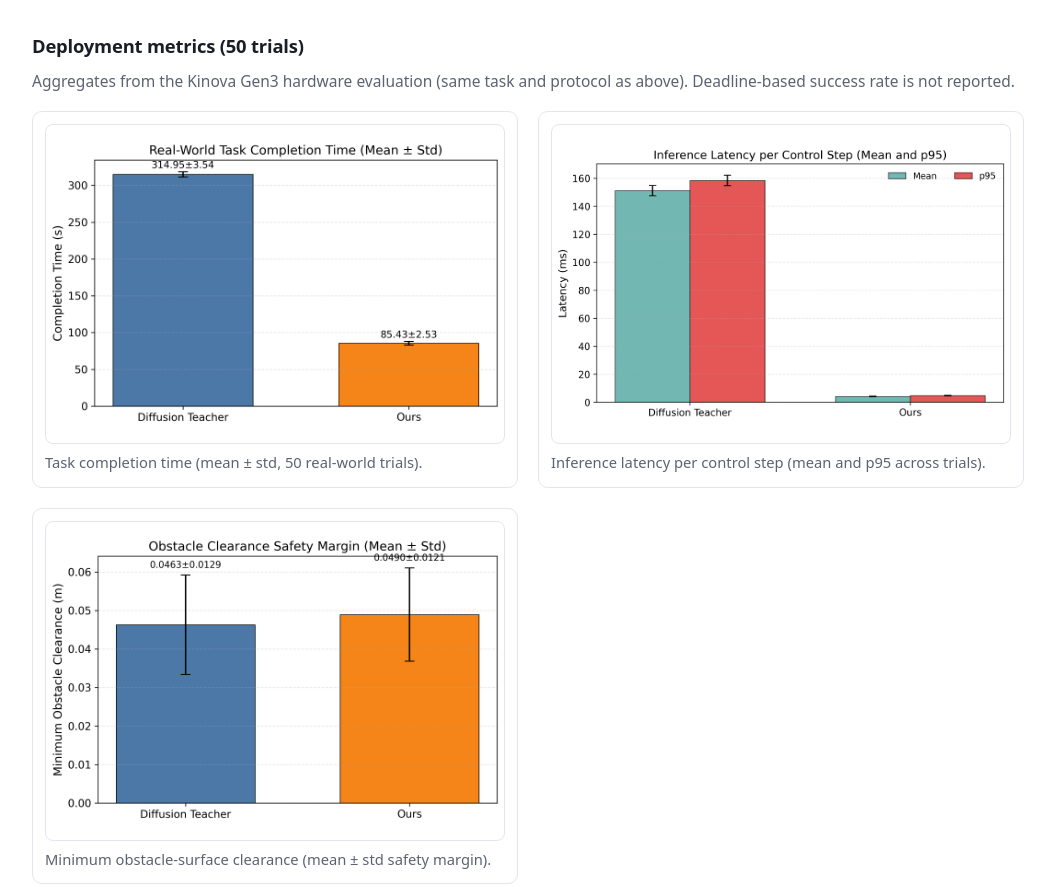
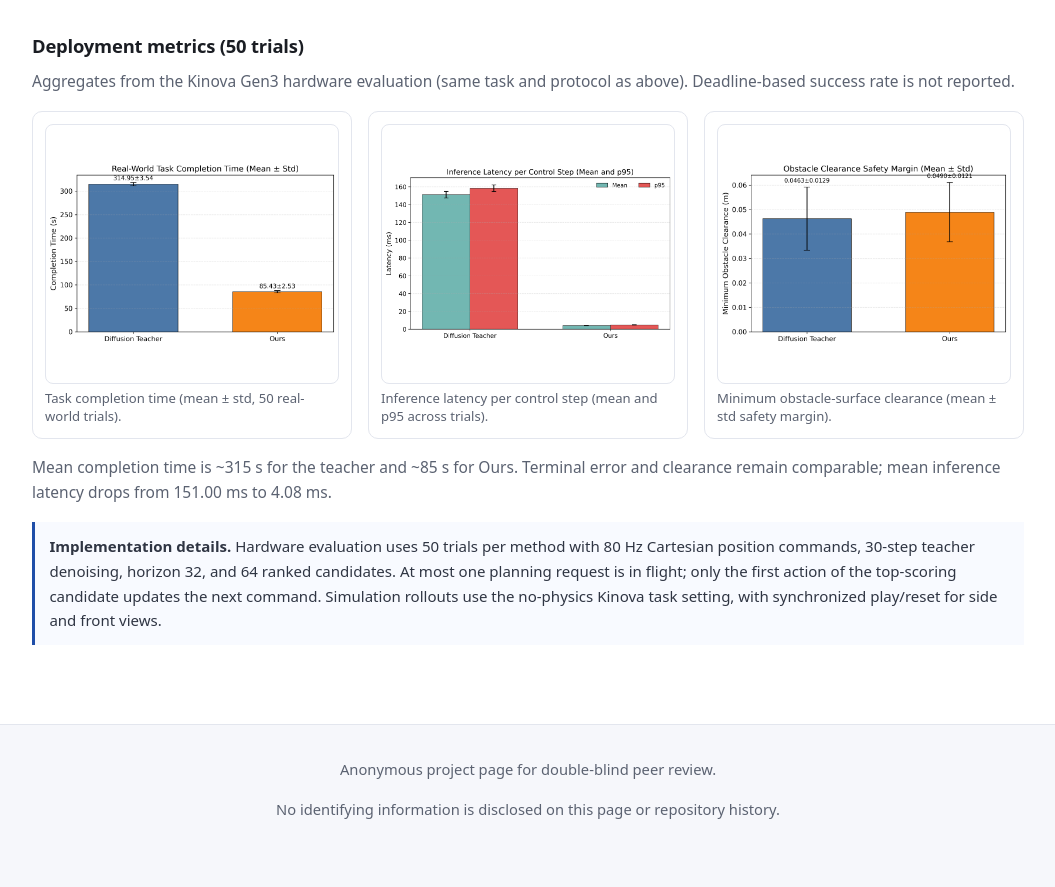
Before and after one commit to fdkoopman/fdkoopman.github.io, a plain HTML site: page index.html in a window 1280 px wide. Shown: the part 7988-8875 px from the top of the page, without its empty margins (112-1167 px from the left). Drawn offline with Linux system fonts and the light colour scheme.

Commit message:
Put deployment metric figures in a single three-column row.
Co-authored-by: Cursor <cursoragent@cursor.com>

```diff
--- a/assets/css/style.css
+++ b/assets/css/style.css
@@ -68,10 +68,14 @@ a:hover{text-decoration:underline}
 .grid-2{
   display:grid;grid-template-columns:1fr 1fr;gap:20px;margin:1rem 0;
 }
-@media (max-width:760px){.grid-2{grid-template-columns:1fr}}
-.grid-2 figure{margin:0;background:#fff;border:1px solid var(--border);border-radius:10px;padding:12px}
-.grid-2 img{max-width:100%;height:auto;border-radius:6px;display:block;margin:0 auto}
-.grid-2 figcaption{color:var(--muted);font-size:.92rem;margin-top:.4rem}
+.grid-3{
+  display:grid;grid-template-columns:repeat(3, minmax(0, 1fr));gap:16px;margin:1rem 0;
+}
+@media (max-width:760px){.grid-2{grid-template-columns:1fr}.grid-3{grid-template-columns:1fr}}
+@media (max-width:980px) and (min-width:761px){.grid-3{grid-template-columns:1fr 1fr}}
+.grid-2 figure,.grid-3 figure{margin:0;background:#fff;border:1px solid var(--border);border-radius:10px;padding:12px}
+.grid-2 img,.grid-3 img{max-width:100%;height:auto;border-radius:6px;display:block;margin:0 auto}
+.grid-2 figcaption,.grid-3 figcaption{color:var(--muted);font-size:.92rem;margin-top:.4rem}
 .paper-fig-grid figure{padding:14px}
 .paper-fig-grid img{
   width:100%;
@@ -313,13 +317,17 @@ table.hardware-results td:nth-child(2){text-align:center}
 }
 .hardware-compare-grid img{
   width:100%;
-  height:320px;
+  height:260px;
   object-fit:contain;
   border-radius:8px;
   display:block;
   margin:0 auto;
   border:1px solid var(--border);
   background:#fff;
+}
+.hardware-compare-grid figcaption{
+  font-size:.82rem;
+  line-height:1.35;
 }
 
 .ghost-grid{display:flex;flex-direction:column;gap:10px;margin:1rem 0}
--- a/index.html
+++ b/index.html
@@ -313,7 +313,7 @@
 
     <h3>Deployment metrics (50 trials)</h3>
     <p class="note">Aggregates from the Kinova Gen3 hardware evaluation (same task and protocol as above). Deadline-based success rate is not reported.</p>
-    <div class="grid-2 hardware-compare-grid">
+    <div class="grid-3 hardware-compare-grid">
       <figure>
         <img src="hardware_videos/Kinova_completion_time.png" alt="Task completion time mean and standard deviation across real-world trials." />
         <figcaption>Task completion time (mean ± std, 50 real-world trials).</figcaption>
```
